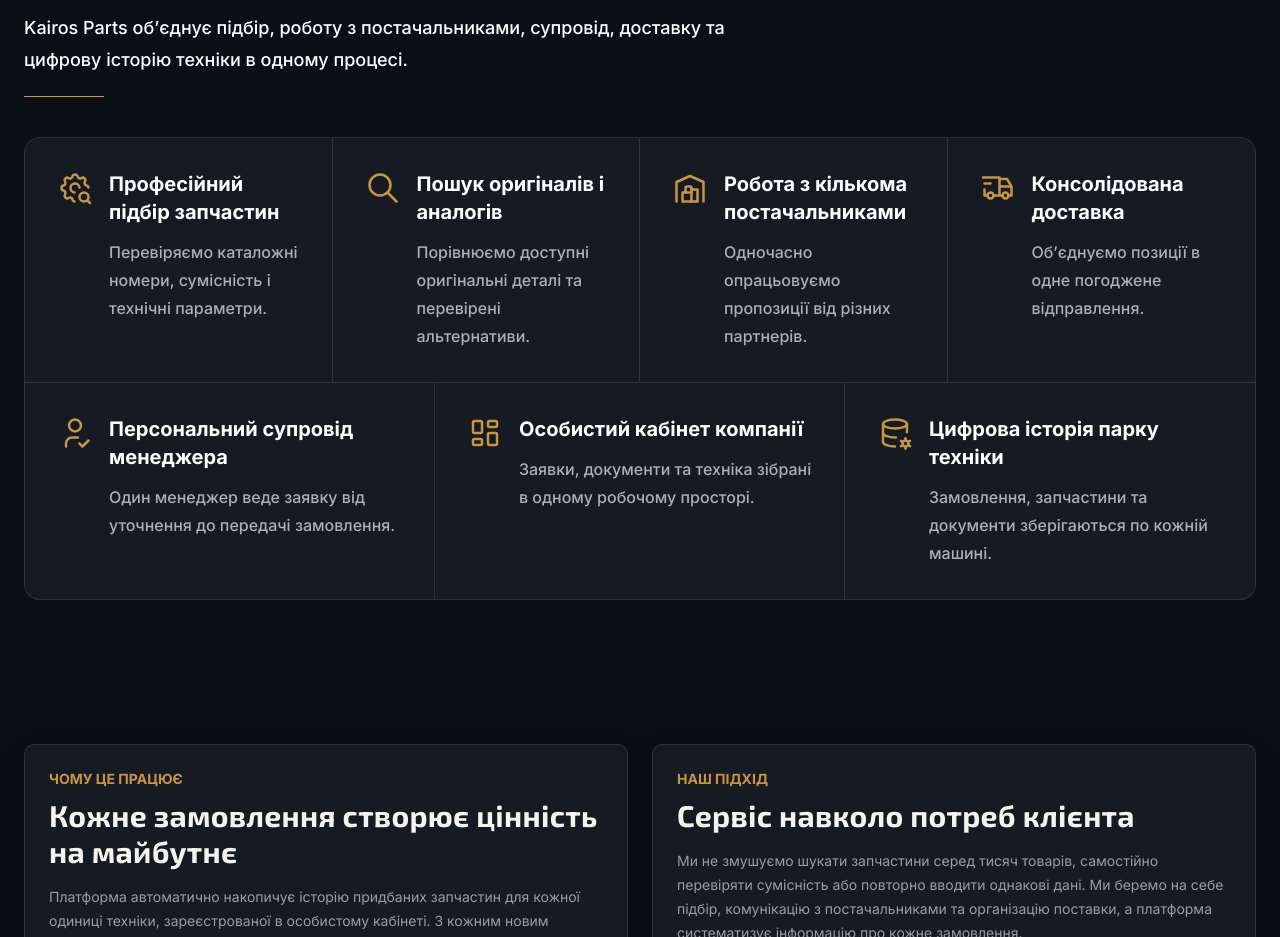
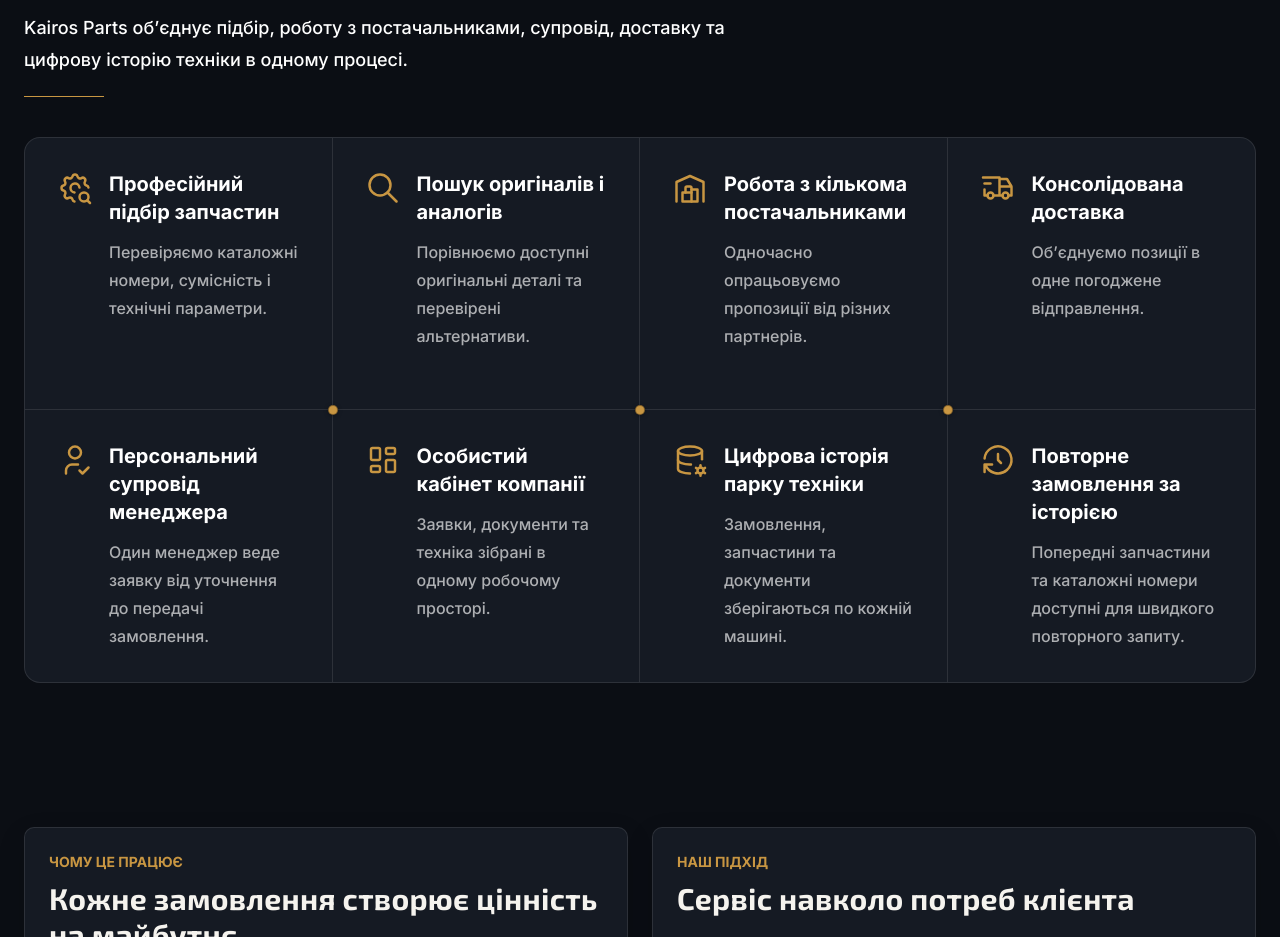
Before and after one commit to Serhiy199/Kairos-Parts, a Next.js app: page /about in a window 1280 px wide. Shown: the part 2002-2939 px from the top of the page. Built offline with nearby package versions, Linux system fonts and the light colour scheme.

Commit message:
fix(about): complete platform feature matrix

```diff
--- a/app/(public)/about/page.tsx
+++ b/app/(public)/about/page.tsx
@@ -7,6 +7,7 @@
   TbDeviceDesktopAnalytics,
   TbGauge,
   TbHeartHandshake,
+  TbHistory,
   TbLayoutDashboard,
   TbSearch,
   TbSettingsSearch,
@@ -59,6 +60,11 @@
     title: 'Цифрова історія парку техніки',
     text: 'Замовлення, запчастини та документи зберігаються по кожній машині.',
     icon: TbDatabaseCog
+  },
+  {
+    title: 'Повторне замовлення за історією',
+    text: 'Попередні запчастини та каталожні номери доступні для швидкого повторного запиту.',
+    icon: TbHistory
   }
 ];
 
@@ -264,27 +270,19 @@
             <div className="mt-5 h-px w-20 bg-accent" />
           </div>
 
-          <ul className="mt-10 grid grid-cols-12 overflow-hidden rounded-2xl border border-public-border bg-public-card">
+          <ul className="relative mt-10 grid grid-cols-1 overflow-hidden rounded-2xl border border-public-border bg-public-card md:grid-cols-2 xl:auto-rows-fr xl:grid-cols-4">
             {platformItems.map((item, index) => {
               const Icon = item.icon;
-              const spanClasses =
-                index < 4
-                  ? 'col-span-12 md:col-span-6 xl:col-span-3'
-                  : index < 6
-                    ? 'col-span-12 md:col-span-6 xl:col-span-4'
-                    : 'col-span-12 xl:col-span-4';
-              const dividerClasses = `${index < 6 ? 'border-b border-public-border' : ''} ${
-                index % 2 === 0 && index < 6 ? 'md:border-r md:border-public-border' : ''
-              } ${index >= 4 ? 'xl:border-b-0' : ''} ${
-                index === 0 || index === 1 || index === 2 || index === 4 || index === 5
-                  ? 'xl:border-r xl:border-public-border'
-                  : 'xl:border-r-0'
+              const dividerClasses = `${index < 7 ? 'border-b border-public-border' : ''} ${
+                index % 2 === 0 ? 'md:border-r md:border-public-border' : ''
+              } ${index >= 6 ? 'md:border-b-0' : ''} ${index < 4 ? 'xl:border-b xl:border-public-border' : 'xl:border-b-0'} ${
+                index % 4 !== 3 ? 'xl:border-r xl:border-public-border' : 'xl:border-r-0'
               }`;
 
               return (
                 <li
                   key={item.title}
-                  className={`${spanClasses} ${dividerClasses} min-w-0 px-5 py-6 transition-colors duration-200 hover:bg-public-elevated sm:px-7 sm:py-8 xl:px-8`}
+                  className={`${dividerClasses} min-w-0 px-5 py-6 transition-colors duration-200 hover:bg-public-elevated sm:px-7 sm:py-8 xl:px-8`}
                 >
                   <div className="flex items-start gap-4">
                     <Icon
@@ -304,6 +302,14 @@
                 </li>
               );
             })}
+            {[25, 50, 75].map((position) => (
+              <span
+                key={position}
+                aria-hidden="true"
+                className="pointer-events-none absolute top-1/2 z-10 hidden size-2.5 -translate-x-1/2 -translate-y-1/2 rounded-full border border-[#1a1308]/40 bg-accent shadow-[0_1px_4px_rgba(0,0,0,0.35)] xl:block"
+                style={{ left: `${position}%` }}
+              />
+            ))}
           </ul>
         </div>
       </section>
```
